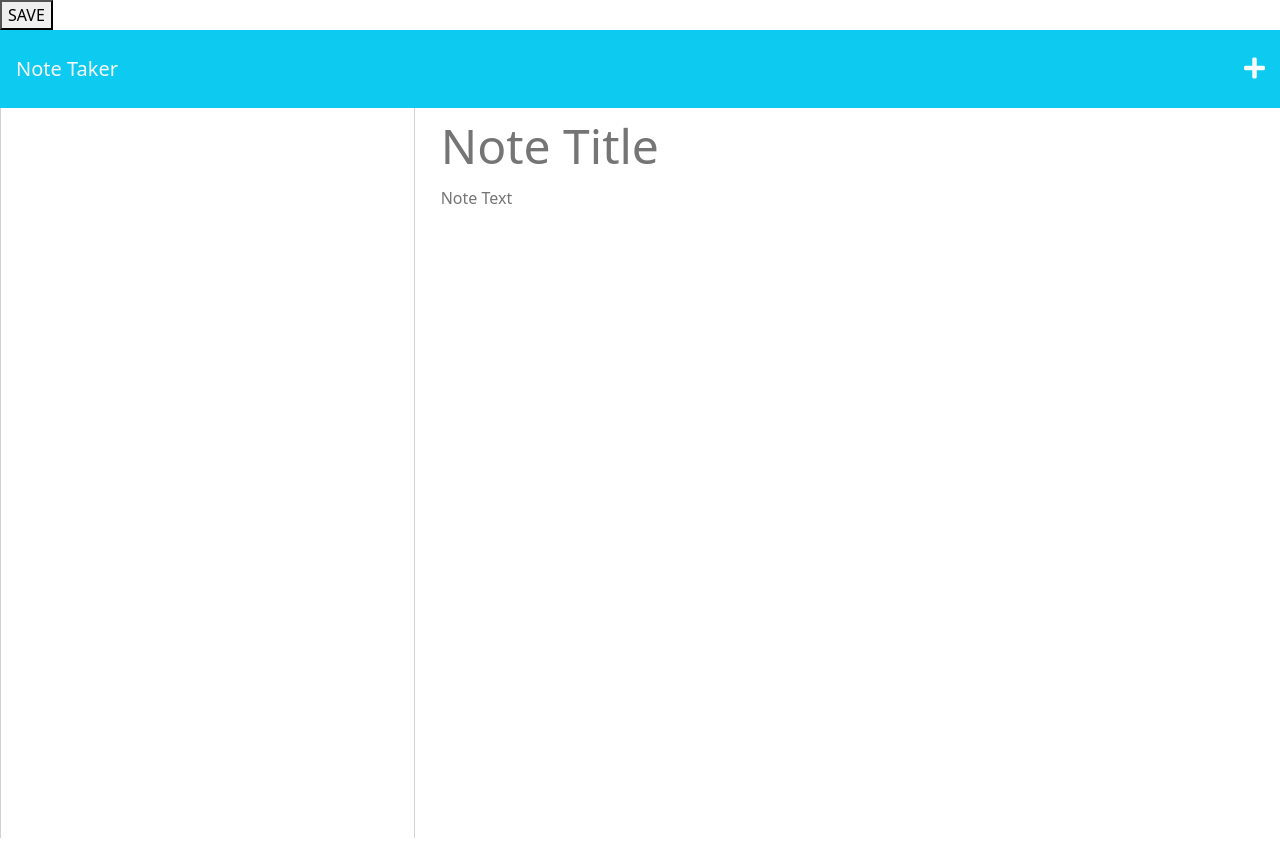
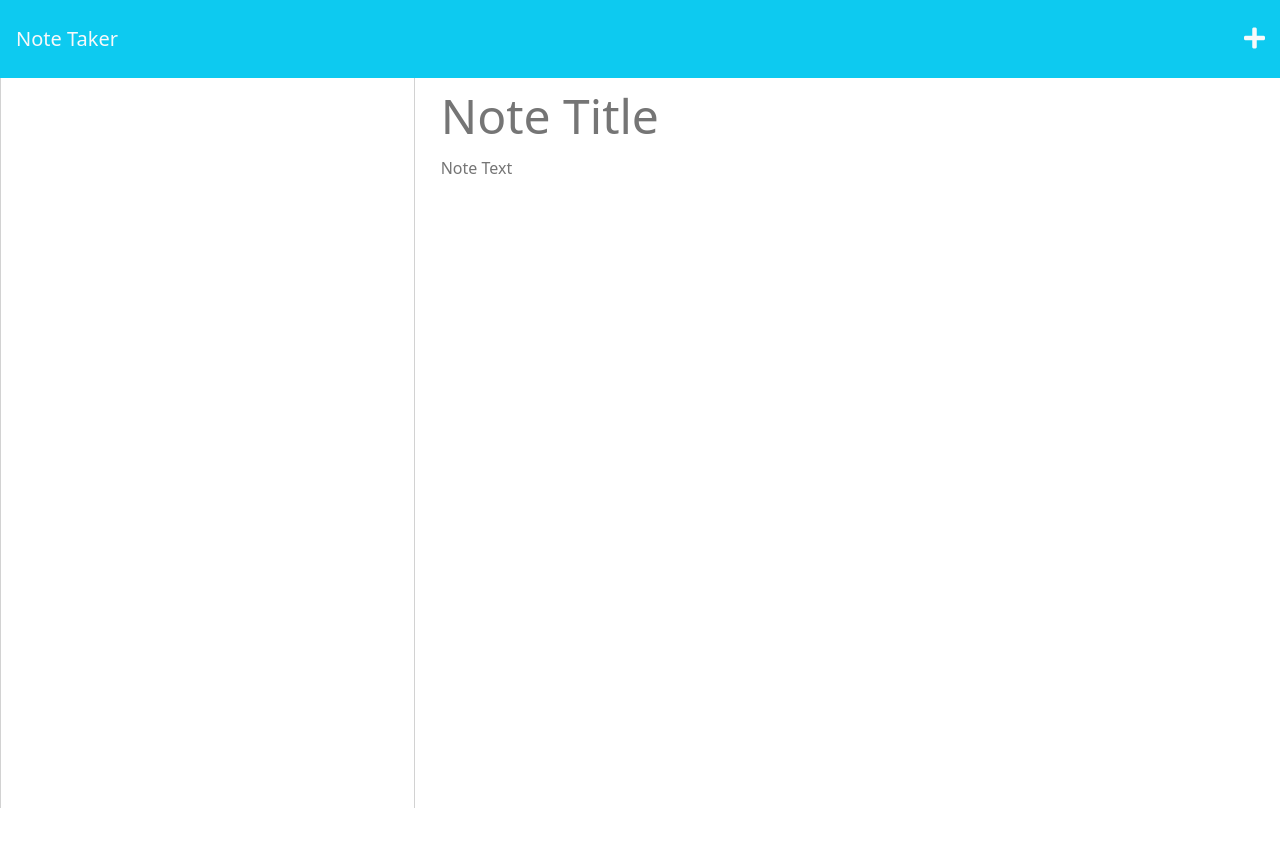
Before and after one commit to Pradogeovana07/noteTaker, a website: page public/notes.html in a window 1280 px wide. After the commit the page ends 814 px from the top, so only its background shows below. Drawn offline with nearby package versions, Linux system fonts and the light colour scheme; no server answers.

Commit message:
removed errors in notes.html

```diff
--- a/public/notes.html
+++ b/public/notes.html
@@ -14,9 +14,7 @@
     />
     <link rel="stylesheet" href="./assets/css/styles.css" />
   </head>
-  <nav>
-    <button class = "saveNoteBtn"> SAVE</button>
-  </nav>
+
   <body>
     <nav class="navbar bg-info">
       <a class="navbar-brand text-light p-3" href="/">Note Taker </a>
```
